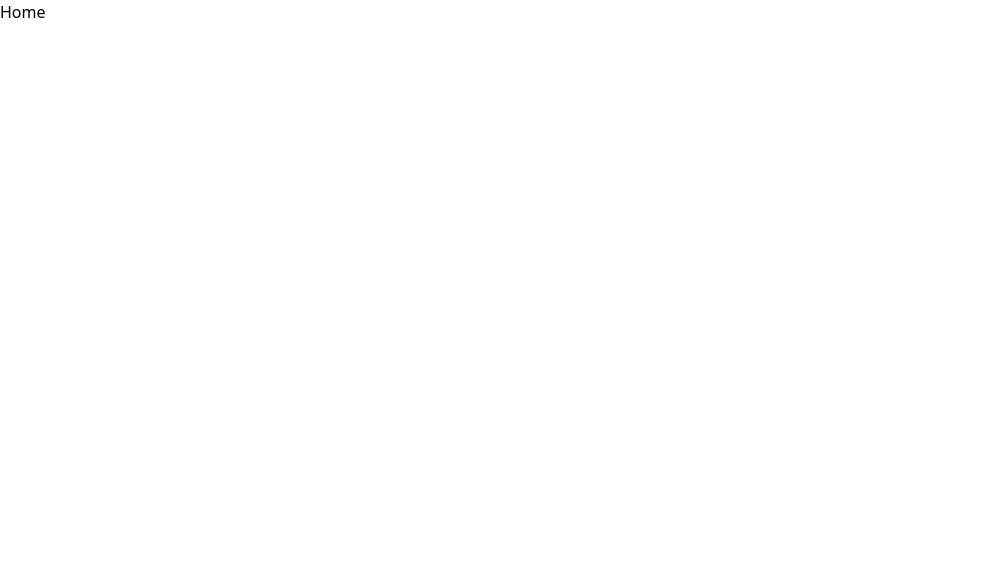
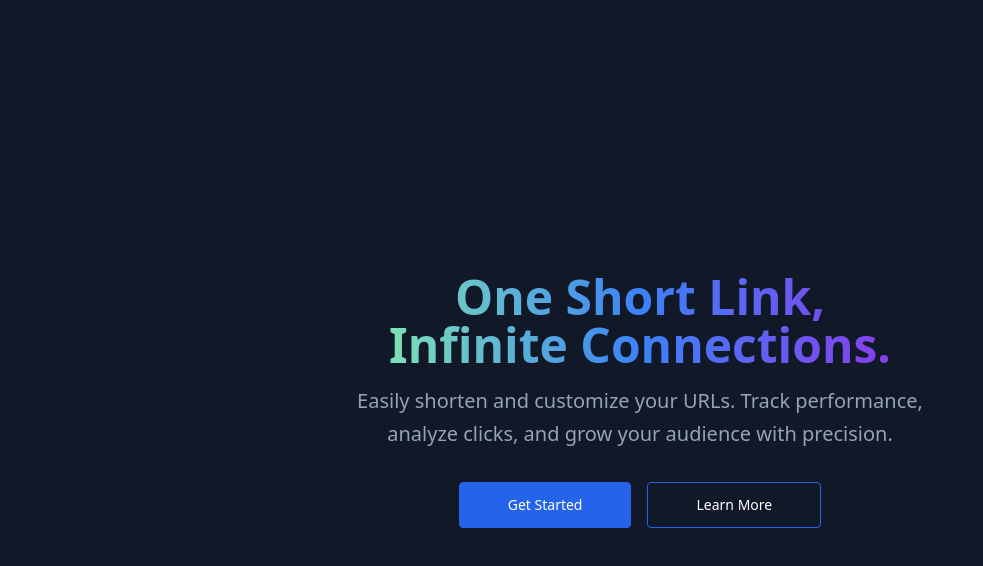
Before and after one commit to VishalValvi-83/link-app, a React (Vite) app in the folder client/: page / in a window 1280 px wide. Shown: the top 566 px of the page, without its empty margins (0-983 px from the left). Built offline with nearby package versions, Linux system fonts and the light colour scheme.

Commit message:
hero section in home page

```diff
--- a/client/index.html
+++ b/client/index.html
@@ -2,13 +2,16 @@
 <html lang="en">
   <head>
     <meta charset="UTF-8" />
-    <link rel="icon" type="image/svg+xml" href="" />
+    <link rel="icon" type="image/svg+xml" href />
     <meta name="viewport" content="width=device-width, initial-scale=1.0" />
-    <script src="https://cdn.tailwindcss.com"></script>
+    <link
+    rel="stylesheet"
+    href="https://cdnjs.cloudflare.com/ajax/libs/animate.css/4.1.1/animate.min.css" />
     <title>LinkZip</title>
   </head>
   <body>
     <div id="root"></div>
+    <script src="https://cdn.tailwindcss.com"></script>
     <script type="module" src="/src/main.jsx"></script>
   </body>
 </html>
--- a/client/src/index.css
+++ b/client/src/index.css
@@ -2,3 +2,6 @@
     margin: 0;
     padding: 0;
 }
+/* body{
+    height: 100vh;
+} */
--- a/client/src/main.jsx
+++ b/client/src/main.jsx
@@ -1,6 +1,7 @@
 import ReactDOM from "react-dom/client";
 import { RouterProvider, createBrowserRouter } from "react-router-dom";
 import Home from "./view/Home/Home";
+import './index.css'
 import React from "react";
 import Signin from "./view/Login/login";
 import Signup from "./view/signup/signup";
--- a/client/src/view/Home/Home.jsx
+++ b/client/src/view/Home/Home.jsx
@@ -1,11 +1,40 @@
-
 import React from "react";
 import "./Home.css";
 import { Link } from "react-router-dom";
 const Home = () => {
   return (
     <>
-    Home</>
+      <section className="bg-gray-900 text-white">
+        <div className="mx-auto max-w-screen-xl px-4 py-32 lg:flex lg:h-screen lg:items-center">
+          <div className="mx-auto max-w-3xl text-center">
+            <h1 className="bg-gradient-to-r animate__animated animate__fadeInDown from-green-300 via-blue-500 to-purple-600 bg-clip-text text-3xl font-extrabold text-transparent sm:text-5xl">
+            One Short Link,
+              <span className="sm:block"> Infinite Connections. </span>
+            </h1>
+
+            <p className="mx-auto text-slate-400 animate__animated animate__zoomIn mt-4 max-w-xl sm:text-xl/relaxed  transition ease-in-out delay-200 hover:text-sky-400 duration-300">
+            Easily shorten and customize your URLs. Track performance, analyze clicks, and grow your audience with precision.
+            </p>
+
+            <div className="mt-8 flex flex-wrap justify-center gap-4">
+              <a
+                className="block w-full rounded border border-blue-600 bg-blue-600 px-12 py-3 text-sm font-medium text-white hover:bg-transparent hover:text-white focus:outline-none focus:ring active:text-opacity-75 sm:w-auto"
+                href="#"
+              >
+                Get Started
+              </a>
+
+              <a
+                className="block w-full rounded border border-blue-600 px-12 py-3 text-sm font-medium text-white hover:bg-blue-600 focus:outline-none focus:ring active:bg-blue-500 sm:w-auto"
+                href="#"
+              >
+                Learn More
+              </a>
+            </div>
+          </div>
+        </div>
+      </section>
+    </>
   );
 };
 
```
